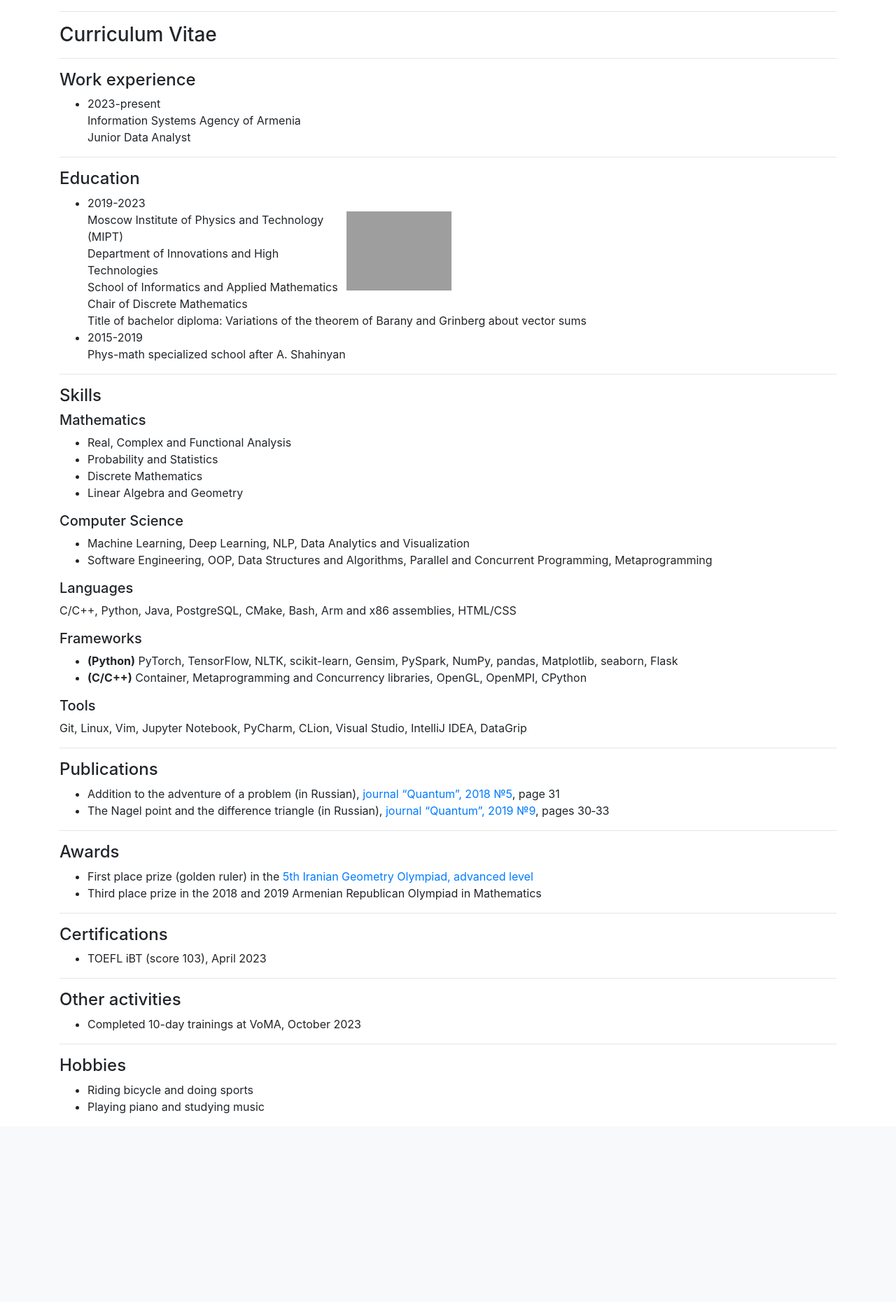
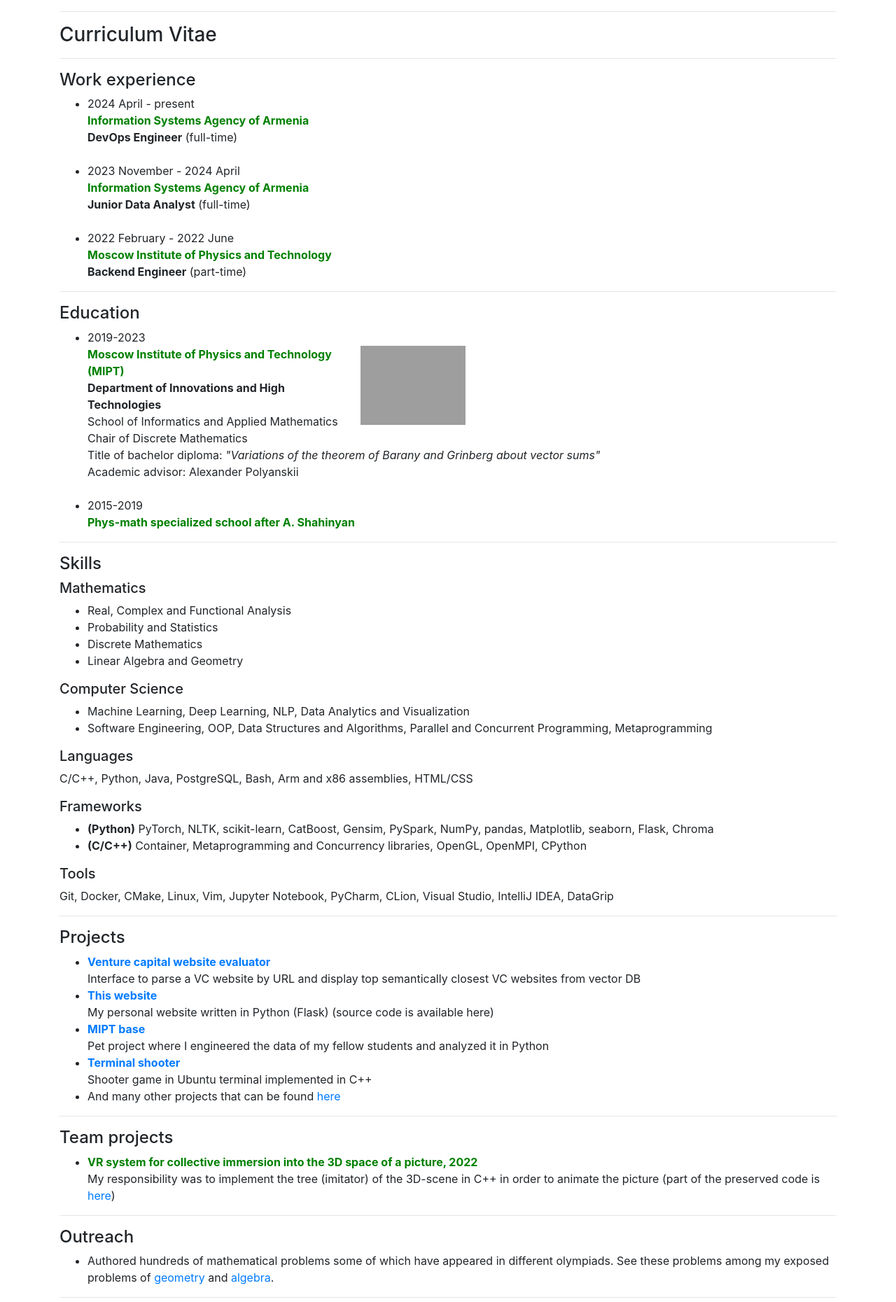
Before and after one commit to saro2808/website, a Flask app: page /cv in a window 1280 px wide. Shown: the part 60-1920 px from the top of the page at 70% size. Before the commit the page ends 1651 px from the top, so only its background shows below. Run offline with Flask 3, Linux system fonts and the light colour scheme; some libraries are stand-ins or nearby versions; grey boxes are pictures that could not be loaded.

Commit message:
updated first time in a while, after a long period since the last time

```diff
--- a/init_db.py
+++ b/init_db.py
@@ -8,7 +8,7 @@
 
 cur = connection.cursor()
 
-with open('static/json/problems.json', 'r') as file:
+with open('static/json/problems.json', 'r', encoding='utf-8') as file:
     problems = json.load(file)['problems']
 
 for problem in problems:
@@ -19,7 +19,7 @@
         cur.execute("INSERT INTO problem_tags (problem_category, problem_id, tag) VALUES (?, ?, ?)",
                     (problem['category'], problem['id'], tag))
 
-with open('static/json/humors.json', 'r') as file:
+with open('static/json/humors.json', 'r', encoding='utf-8') as file:
     humors = json.load(file)['humors']
 
 humor_index = 0
--- a/main.py
+++ b/main.py
@@ -85,7 +85,7 @@
 
 @app.route('/mathematics')
 def mathematics():
-    with open('static/json/mathematics.json', 'r') as file:
+    with open('static/json/mathematics.json', 'r', encoding='utf-8') as file:
         loaded = json.load(file)
     solutions = loaded['solutions']
     references = loaded['references']
@@ -112,23 +112,26 @@
 
 @app.route('/academic')
 def academic():
-    with open('static/json/academic.json', 'r') as file:
+    with open('static/json/academic.json', 'r', encoding='utf-8') as file:
         loaded = json.load(file)
     course_categories = loaded['categories']
     references = loaded['references']
     return render_template('academic.html', course_categories=course_categories, references=references)
 
+
 @app.route('/writings')
 def writings():
     return render_template('writings.html')
 
+
 @app.route('/humor')
 def humor():
     # TODO query to the db for the censored-only humors
-    with open('static/json/humors.json', 'r') as file:
+    with open('static/json/humors.json', 'r', encoding='utf-8') as file:
         humors = json.load(file)['humors']
     humors = [humor for humor in humors if humor['censored']]
     return render_template('humor.html', humors=humors)
+
 
 @app.route('/humor/search')
 def search_humors(humorist=None, tag=None):
@@ -138,6 +141,7 @@
     conn.close()
     return render_template('search_humors.html', humorists=all_humorists, tags=all_tags)
 
+
 @app.route('/get_humors', methods=['GET'])
 def get_humors():
     selected_tags = request.args.getlist('tag')
@@ -145,6 +149,7 @@
     selected_censor = request.args.get('censor')
     humors = get_humors_by_humorists_and_tags(selected_humorists, selected_tags, selected_censor)
     return jsonify(humors)
+
 
 @app.route('/art')
 def art():
@@ -154,8 +159,9 @@
         files += [[files[-1]]]
     return render_template('art.html', files=files)
 
+
 @app.route('/references')
 def references():
-    with open('static/json/sites.json', 'r') as file:
+    with open('static/json/sites.json', 'r', encoding='utf-8') as file:
         sites = json.load(file)['sites']
     return render_template('references.html', sites=sites)
--- a/templates/cv.html
+++ b/templates/cv.html
@@ -8,9 +8,21 @@
 <h4>Work experience</h4>
 <ul>
     <li>
-        2023-present<br>
-        Information Systems Agency of Armenia<br>
-        Junior Data Analyst
+        2024 April - present<br>
+        <span style="color:green;"><b>Information Systems Agency of Armenia</b></span><br>
+        <b>DevOps Engineer</b> (full-time)<br>
+    </li>
+    <br>
+    <li>
+        2023 November - 2024 April<br>
+        <span style="color:green;"><b>Information Systems Agency of Armenia</b></span><br>
+        <b>Junior Data Analyst</b> (full-time)<br>
+    </li>
+    <br>
+    <li>
+        2022 February - 2022 June<br>
+        <span style="color:green;"><b>Moscow Institute of Physics and Technology</b></span><br>
+        <b>Backend Engineer</b> (part-time)<br>
     </li>
 </ul>
 <hr>
@@ -20,16 +32,18 @@
     <li>
         2019-2023<br>
         <img src="https://blockchain.mipt.ru/uploads/eng_base_7f9e11e035.png"
-             style="width:150px;float:right;margin-right:550px;">
-        Moscow Institute of Physics and Technology (MIPT)<br>
-        Department of Innovations and High Technologies<br>
+             style="width:150px;float:right;margin-right:530px;">
+        <span style="color:green;"><b>Moscow Institute of Physics and Technology (MIPT)</b></span><br>
+        <b>Department of Innovations and High Technologies</b><br>
         School of Informatics and Applied Mathematics<br>
         Chair of Discrete Mathematics<br>
-        Title of bachelor diploma: Variations of the theorem of Barany and Grinberg about vector sums
+        Title of bachelor diploma: <i>"Variations of the theorem of Barany and Grinberg about vector sums"</i><br>
+        Academic advisor: Alexander Polyanskii
     </li>
+    <br>
     <li>
         2015-2019<br>
-        Phys-math specialized school after A. Shahinyan
+        <span style="color:green;"><b>Phys-math specialized school after A. Shahinyan</b></span>
     </li>
 </ul>
 <hr>
@@ -50,24 +64,67 @@
     </li>
 </ul>
 <h5>Languages</h5>
-<p>C/C++, Python, Java, PostgreSQL, CMake, Bash, Arm and x86 assemblies, HTML/CSS</p>
+<p>C/C++, Python, Java, PostgreSQL, Bash, Arm and x86 assemblies, HTML/CSS</p>
 <h5>Frameworks</h5>
 <ul>
-    <li><b>(Python)</b> PyTorch, TensorFlow, NLTK, scikit-learn, Gensim, PySpark, NumPy, pandas, Matplotlib, seaborn,
-        Flask
+    <li><b>(Python)</b> PyTorch, NLTK, scikit-learn, CatBoost, Gensim, PySpark, NumPy, pandas, Matplotlib, seaborn,
+        Flask, Chroma
     </li>
     <li><b>(C/C++)</b> Container, Metaprogramming and Concurrency libraries, OpenGL, OpenMPI, CPython</li>
 </ul>
 <h5>Tools</h5>
-<p>Git, Linux, Vim, Jupyter Notebook, PyCharm, CLion, Visual Studio, IntelliJ IDEA, DataGrip</p>
+<p>Git, Docker, CMake, Linux, Vim, Jupyter Notebook, PyCharm, CLion, Visual Studio, IntelliJ IDEA, DataGrip</p>
+<hr>
+
+<h4>Projects</h4>
+<ul>
+    <li>
+        <a href="https://github.com/saro2808/metric-internship/tree/main/task2"><b>Venture capital website evaluator</b></a><br>
+        Interface to parse a VC website by URL and display top semantically closest VC websites from vector DB
+    </li>
+    <li>
+        <a href="http://saro-harutyunyan.space/"><b>This website</b></a><br>
+        My personal website written in Python (Flask) (source code is available here)
+    </li>
+    <li>
+        <a href="https://github.com/saro2808/mipt-base"><b>MIPT base</b></a><br>
+        Pet project where I engineered the data of my fellow students and analyzed it in Python
+    </li>
+    <li>
+        <a href="https://github.com/saro2808/ProgTechProject"><b>Terminal shooter</b></a><br>
+        Shooter game in Ubuntu terminal implemented in C++
+    </li>
+    <li>
+        And many other projects that can be found <a href="academic">here</a>
+    </li>
+</ul>
+<hr>
+
+<h4>Team projects</h4>
+<ul>
+    <li>
+        <span style="color:green;"><b>VR system for collective immersion into the 3D space of a picture, 2022</b></span><br>
+        My responsibility was to implement the tree (imitator) of the 3D-scene in C++ in order to animate the picture
+        (part of the preserved code is <a href="https://github.com/saro2808/IndProg/tree/main/task4">here</a>)
+    </li>
+</ul>
+<hr>
+
+<h4>Outreach</h4>
+<ul>
+    <li>Authored hundreds of mathematical problems some of which have appeared in different olympiads. See these
+        problems among my exposed problems of <a href="mathematics/geometry/all">geometry</a> and
+        <a href="mathematics/algebra/all">algebra</a>.
+    </li>
+</ul>
 <hr>
 
 <h4>Publications</h4>
 <ul>
-    <li>Addition to the adventure of a problem (in Russian),
+    <li><span style="color:green;"><b>Addition to the adventure of a problem</b></span> (in Russian),
         <a href="http://kvant.mccme.ru/pdf/2018/2018-05.pdf">journal “Quantum”, 2018 №5</a>, page 31
     </li>
-    <li>The Nagel point and the difference triangle (in Russian),
+    <li><span style="color:green;"><b>The Nagel point and the difference triangle</b></span> (in Russian),
         <a href="http://kvant.mccme.ru/pdf/2018/2019-09.pdf">journal “Quantum”, 2019 №9</a>, pages 30‐33
     </li>
 </ul>
@@ -77,14 +134,23 @@
 <ul>
     <li>First place prize (golden ruler) in the
         <a href="http://armaganka.org.mk/uploads/books/u8ATHDt2yEODkjb8JwN1Ow.pdf">
-            5th Iranian Geometry Olympiad, advanced level</a></li>
-    <li>Third place prize in the 2018 and 2019 Armenian Republican Olympiad in Mathematics</li>
+            <b>5th Iranian Geometry Olympiad, advanced level</b></a></li>
+    <li>Third place prize in the 2018 and 2019 <span style="color:green;"><b>Armenian Republican Olympiad in Mathematics</b></span></li>
 </ul>
 <hr>
 
 <h4>Certifications</h4>
 <ul>
-    <li>TOEFL iBT (score 103), April 2023</li>
+    <li><span style="color:green;"><b>TOEFL iBT (score 103)</b></span>, April 2023</li>
+</ul>
+<hr>
+
+<h4>Scholarships</h4>
+<ul>
+    <li><span style="color:green;"><b>AGBU scholarship</b></span> (1000 USD), August 2022</li>
+    <li><span style="color:green;"><b>Scholarship for foreign students at MIPT</b></span> (5000 RUB/month), February 2020 - August 2023</li>
+    <li><span style="color:green;"><b>Scholarship of olympiad PhysTech</b></span> (12000 RUB/month), September 2019 - January 2020</li>
+    <li><span style="color:green;"><b>Scholarship of Armenian Republican Olympiad in Mathematics</b></span>, (5000 AMD/month), February 2019 - June 2019</li>
 </ul>
 <hr>
 
@@ -96,6 +162,7 @@
 
 <h4>Hobbies</h4>
 <ul>
+    <li>Doing math and composing problems</li>
     <li>Riding bicycle and doing sports</li>
     <li>Playing piano and studying music</li>
 </ul>
```
Also changed, not shown: static/documents/Հեծանիվ վարողի ուղեցույց.txt (added, +11 -0 lines), static/json/academic.json (+13 -0 lines), static/json/mathematics.json (+86 -9 lines), templates/index.html (+7 -5 lines), templates/writings.html (+7 -0 lines), database.db (deleted), static/images/mard.jpg (added), 2 other files.
